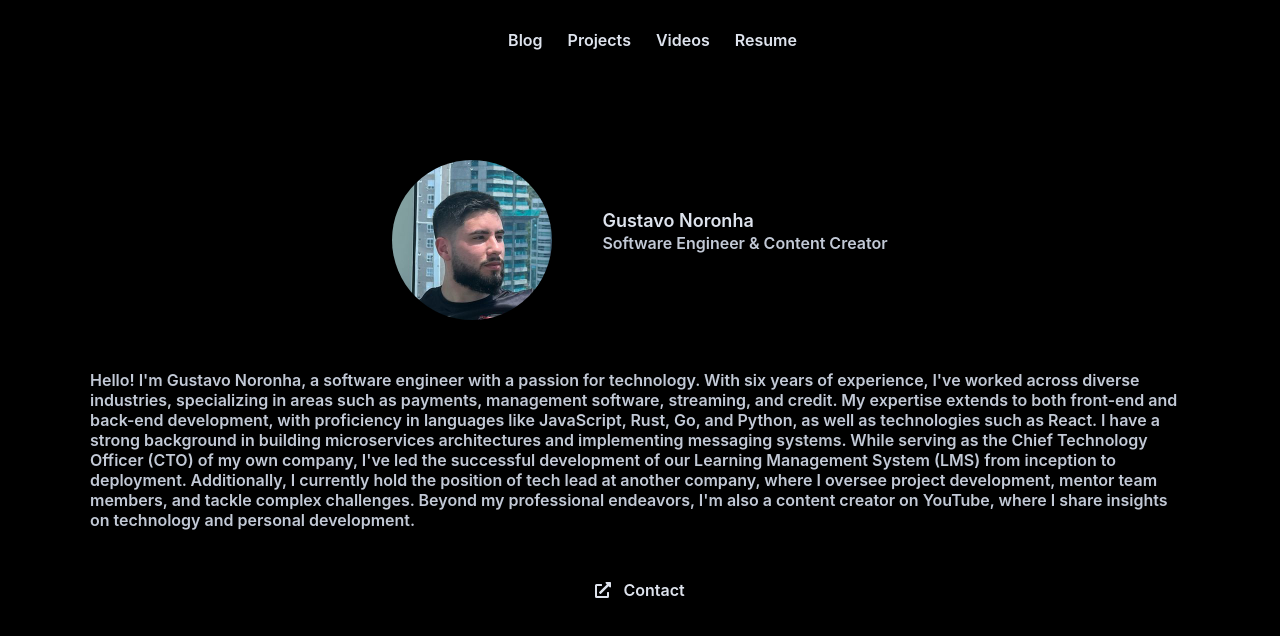
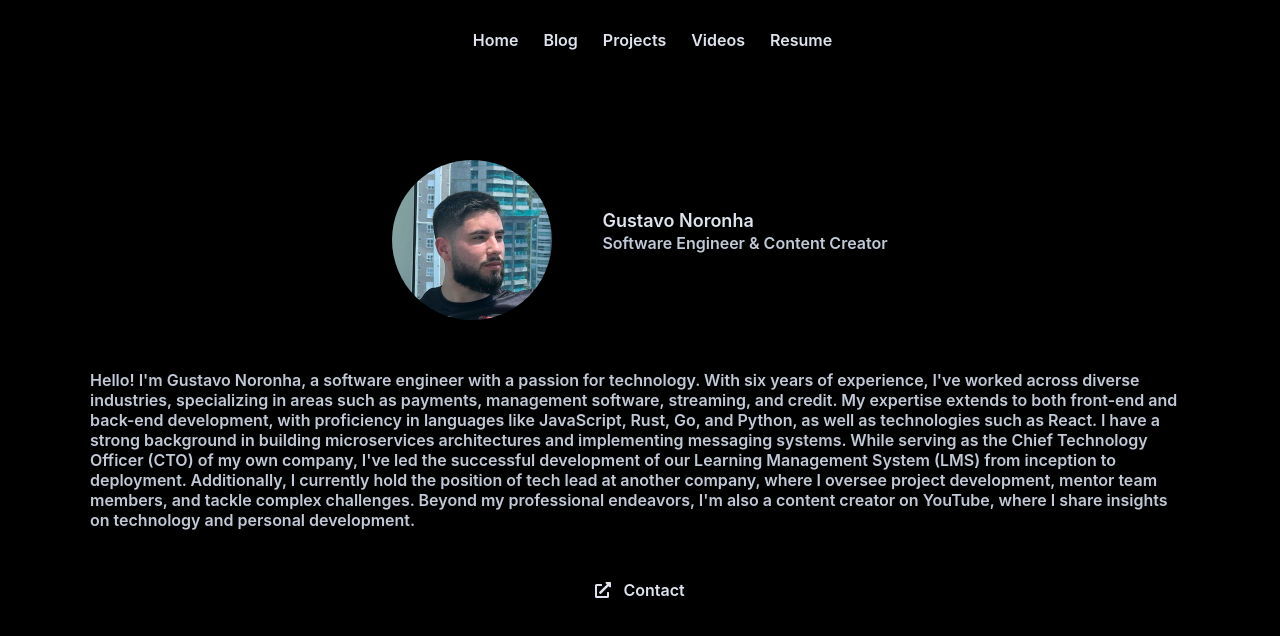
Before and after one commit to gusttavonl/gustavonoronha.com.br, a Next.js app: page / in a window 1280 px wide. Shown: the top 636 px of the page. Built offline with nearby package versions, Linux system fonts and the light colour scheme.

Commit message:
feat: add home route in header

```diff
--- a/src/components/header/index.tsx
+++ b/src/components/header/index.tsx
@@ -10,6 +10,7 @@ const Header = () => {
     <S.Container>
       <S.Menu>
         <S.Items>
+          <S.Item onClick={() => navigate('')}>Home</S.Item>
           <S.Item onClick={() => navigate('blog')}>Blog</S.Item>
           <S.Item onClick={() => navigate('projects')}>Projects</S.Item>
           <S.Item onClick={() => navigate('videos')}>Videos</S.Item>
```
